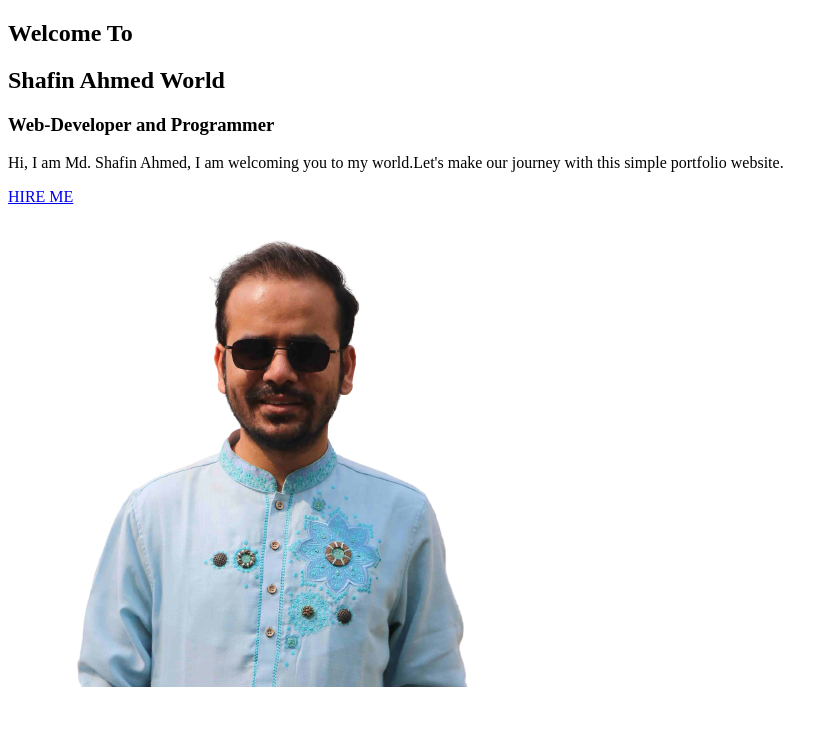
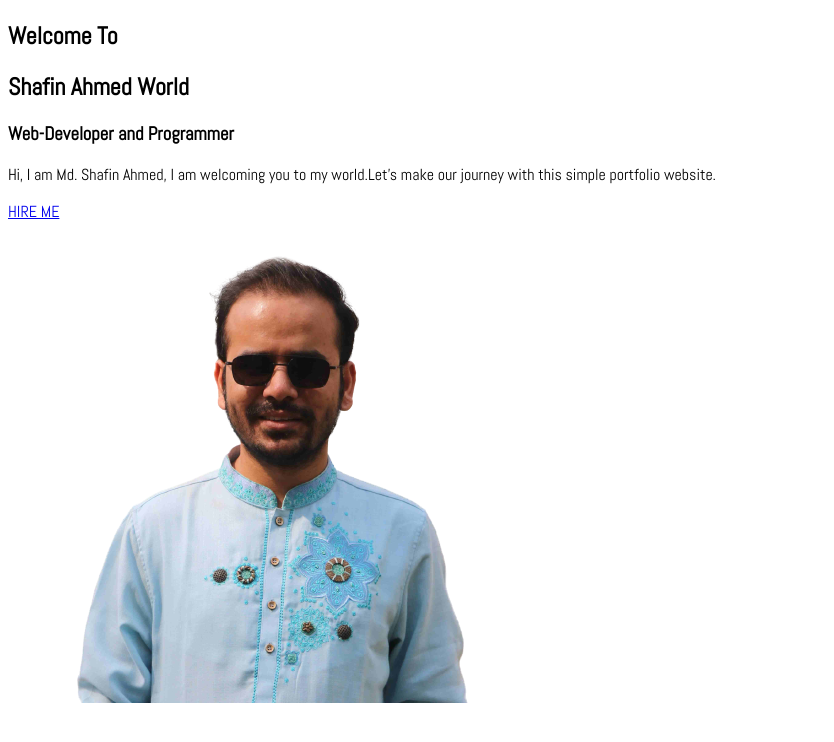
Before and after one commit to ShafinRME/Web-development-Module, a plain HTML site: page Module-4/index.html in a window 1280 px wide. Shown: the whole page, without its empty margins (0-834 px from the left). Drawn offline with Linux system fonts and the light colour scheme.

Commit message:
module 6 is added

```diff
--- a/Module-4/index.html
+++ b/Module-4/index.html
@@ -5,12 +5,15 @@
     <meta charset="UTF-8">
     <meta http-equiv="X-UA-Compatible" content="IE=edge">
     <meta name="viewport" content="width=device-width, initial-scale=1.0">
+    <link rel="preconnect" href="https://fonts.googleapis.com">
+    <link rel="preconnect" href="https://fonts.gstatic.com" crossorigin>
+    <link href="https://fonts.googleapis.com/css2?family=Abel&display=swap" rel="stylesheet">
     <link rel="stylesheet" href="style.css">
     <title>My First Portfolio</title>
 </head>
 
 <body>
-    <section>
+    <section class="first-section">
         <div>
             <h1>Welcome To</h1>
             <h1><span>Shafin Ahmed </span> World</h1>
--- a/Module-4/style.css
+++ b/Module-4/style.css
@@ -0,0 +1,3 @@
+body{
+    font-family: 'Abel', sans-serif;
+}
```
Also changed, not shown: Module-6/index.html (added, +15 -0 lines).
